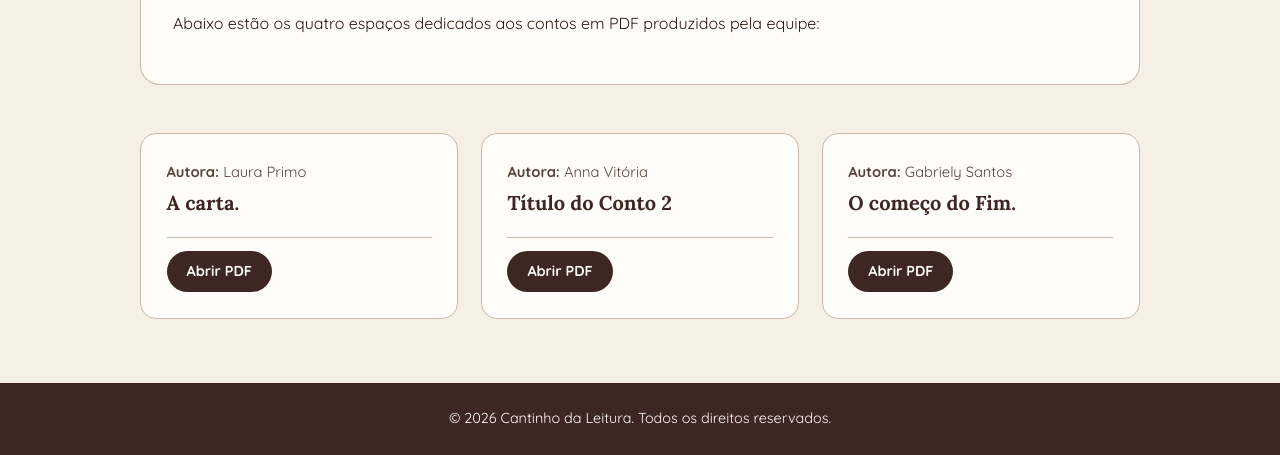
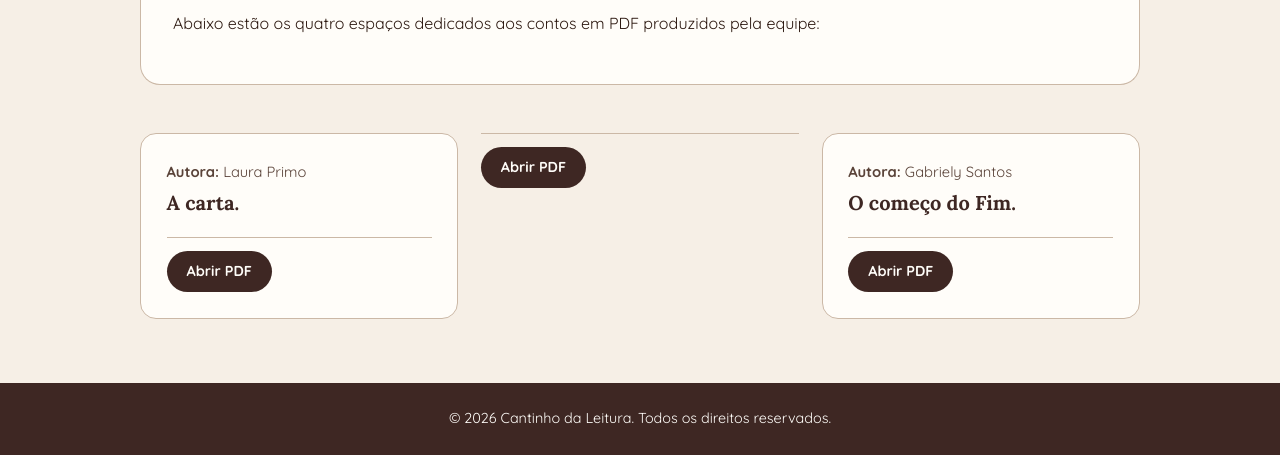
Before and after one commit to Daphh321/portugues, a plain HTML site: page contos.html in a window 1280 px wide. Shown: the part 424-879 px from the top of the page. Drawn offline with Linux system fonts and the light colour scheme.

Commit message:
Fix HTML formatting and structure in contos.html

```diff
--- a/contos.html
+++ b/contos.html
@@ -68,12 +68,6 @@
               <a href="conto - Laura Primo.pdf" target="_blank" rel="noopener noreferrer" class="botao-pdf">Abrir PDF</a>
             </div>
           </article>
-
-          <article class="card-conto">
-            <div class="info-conto">
-              <p class="autor-conto"><strong>Autora:</strong> Anna Vitória</p>
-              <h3>Título do Conto 2</h3>
-            </div>
             <div class="acoes-pdf">
               <a href="pdfs/conto-2.pdf" target="_blank" rel="noopener noreferrer" class="botao-pdf">Abrir PDF</a>
             </div>
```
